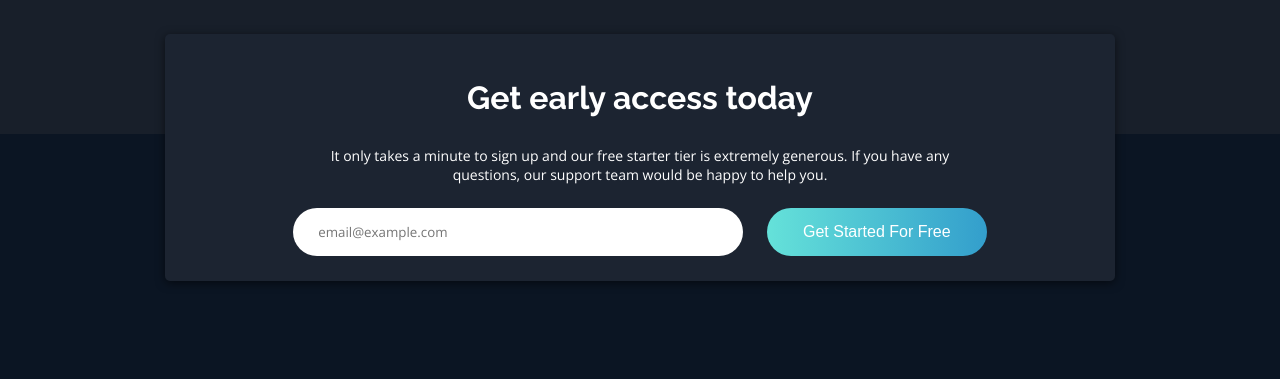
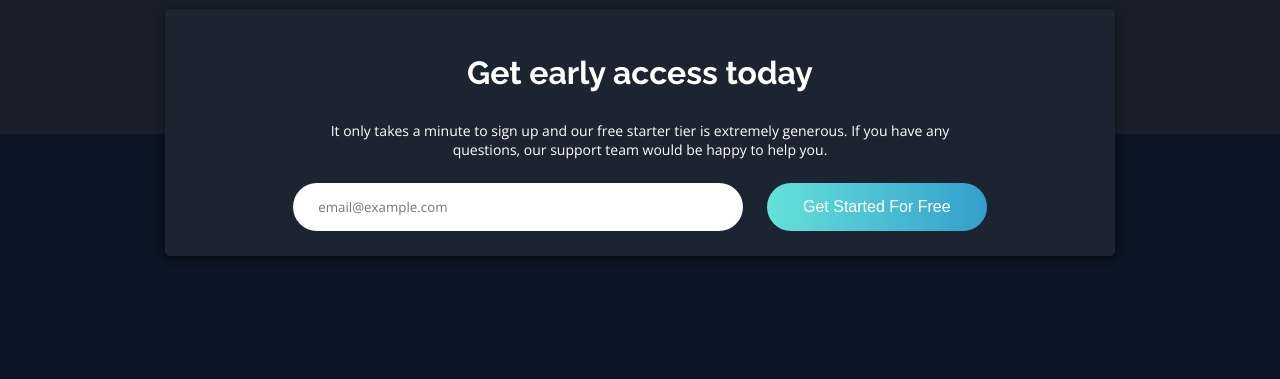
Before and after one commit to ShivamJoker/Fylo-HTML-CSS-Landing-Page, a plain HTML site: page index.html in a window 1280 px wide. Shown: the part 3261-3640 px from the top of the page. Drawn offline with nearby package versions, Linux system fonts and the light colour scheme.

Commit message:
fix position

```diff
--- a/style.css
+++ b/style.css
@@ -200,7 +200,7 @@ footer .early-access {
   margin: 0 auto;
   box-sizing: border-box;
   text-align: center;
-  transform: translateY(-100px);
+  transform: translateY(-125px);
 }
 
 footer .early-access input {
```
